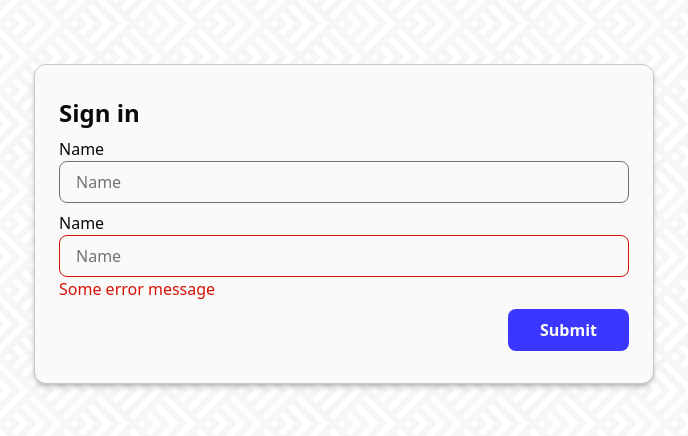
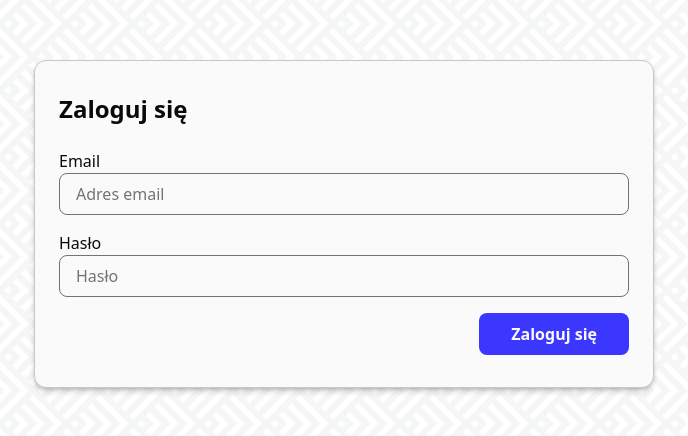
Before and after one commit to mdzieciuchowicz/cosinus-task, a React (Vite) app: page / in a window 1280 px wide. Shown: the part 176-612 px from the top of the page, without its empty margins (296-984 px from the left). Built offline with nearby package versions, Linux system fonts and the light colour scheme.

Commit message:
add login form handling

```diff
--- a/package.json
+++ b/package.json
@@ -10,10 +10,13 @@
     "preview": "vite preview"
   },
   "dependencies": {
+    "@hookform/resolvers": "^5.0.1",
     "class-variance-authority": "^0.7.1",
     "clsx": "^2.1.1",
     "react": "^19.0.0",
-    "react-dom": "^19.0.0"
+    "react-dom": "^19.0.0",
+    "react-hook-form": "^7.55.0",
+    "zod": "^3.24.2"
   },
   "devDependencies": {
     "@eslint/js": "^9.21.0",
--- a/src/App.tsx
+++ b/src/App.tsx
@@ -1,14 +1,42 @@
 import { Button, Card, Container, Input } from "@/components";
+import { validation } from "@/contants/validation";
+import { zodResolver } from "@hookform/resolvers/zod";
+import { useForm } from "react-hook-form";
+import { z } from "zod";
+
+const formSchema = z.object({
+  email: z.string().min(1, validation.required).email(validation.emailFormat),
+  password: z
+    .string()
+    .min(1, validation.required)
+    .regex(/[A-Z]/, validation.bigLetterRequired)
+    .regex(/[0-9]/, validation.numberRequired)
+    .regex(/[^a-zA-Z0-9]/, validation.specialCharacterRequired),
+});
 
 function App() {
+  const {
+    register,
+    handleSubmit,
+    formState: { errors },
+  } = useForm({
+    resolver: zodResolver(formSchema),
+  });
+
+  const onSubmit = handleSubmit((formData) => {
+    console.log(formData);
+  });
+
   return (
     <div className="flex min-h-screen w-full bg-[url(/img/bg-spikes.webp)]">
       <Container className="container flex items-center justify-center py-2">
-        <Card className="flex max-w-[620px] grow flex-col gap-2 px-4 py-6 md:px-6 md:py-8">
-          <h3 className="text-2xl font-bold">Sign in</h3>
-          <Input label="Name" placeholder="Name" />
-          <Input label="Name" placeholder="Name" error="Some error message" />
-          <Button className="self-end">Submit</Button>
+        <Card className="flex max-w-[620px] grow flex-col gap-6 px-4 py-6 md:px-6 md:py-8">
+          <h3 className="text-2xl font-bold">Zaloguj się</h3>
+          <form className="flex flex-col gap-4" onSubmit={onSubmit}>
+            <Input label="Email" placeholder="Adres email" error={errors.email?.message} {...register("email")} />
+            <Input label="Hasło" placeholder="Hasło" error={errors.password?.message} {...register("password")} />
+            <Button className="self-end">Zaloguj się</Button>
+          </form>
         </Card>
       </Container>
     </div>
--- /dev/null
+++ b/src/contants/validation.ts
@@ -0,0 +1,8 @@
+export const validation = {
+  emailFormat: "Adres email ma niepoprawny format",
+  required: "Pole jest wymagane",
+  minLen: (len: number) => `Wymagana długość powyżej ${len} znaków`,
+  bigLetterRequired: "Pole wymaga przynajmniej jednej wielkiej litery",
+  specialCharacterRequired: "Pole wymaga przynajmniej jednego znaku specjalnego",
+  numberRequired: "Pole wymaga co najmniej jednej cyfry",
+};
```
Also changed, not shown: 1 other file (tests, documents, lock files or other folders).
